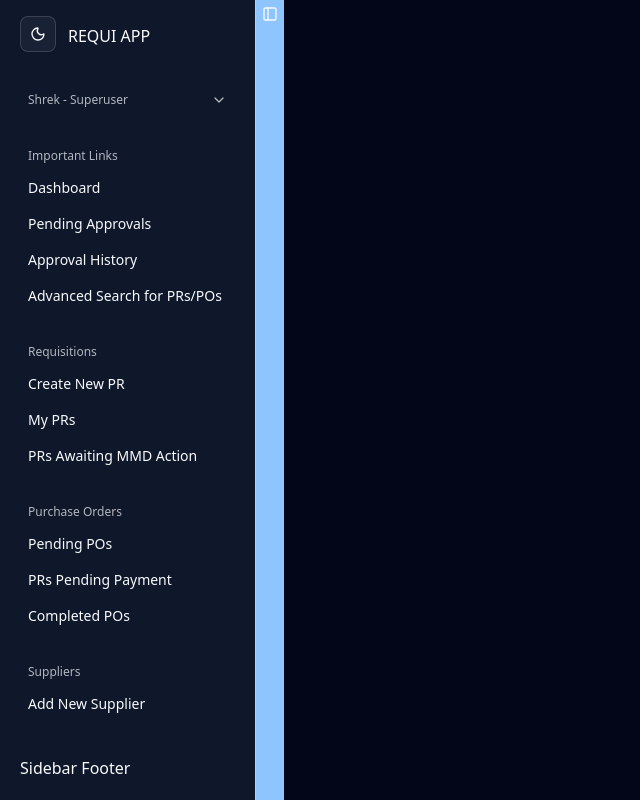
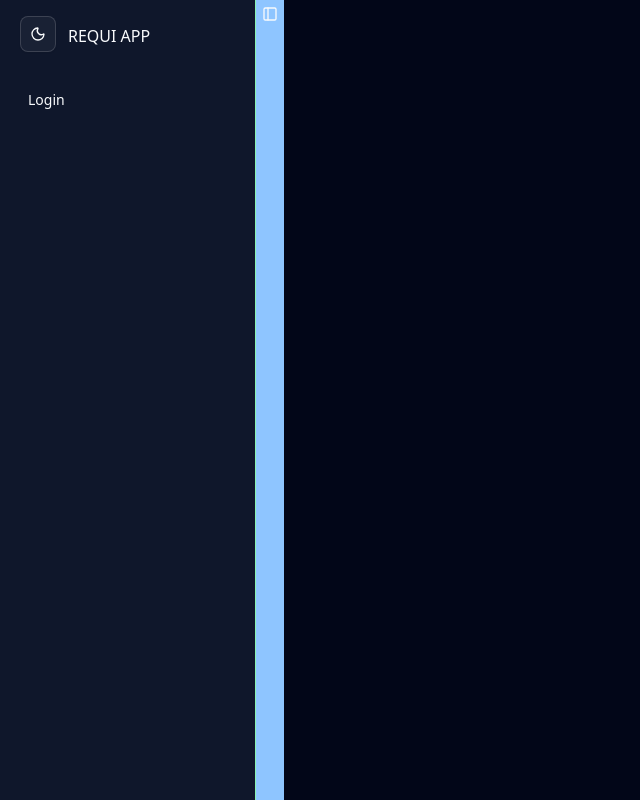
Before and after one commit to yl-ang-hub/project-requi, a React (Vite) app in the folder client/: page / in a window 1280 px wide. Shown: the whole page, without its empty margins (0-640 px from the left). Built offline with nearby package versions, Linux system fonts and the light colour scheme.

Commit message:
Added customised NavBar views based on roles

```diff
--- a/client/src/App.jsx
+++ b/client/src/App.jsx
@@ -18,6 +18,7 @@ function App() {
   const [accessToken, setAccessToken] = useState("");
   const [userId, setUserId] = useState("");
   const [role, setRole] = useState("");
+  const [name, setName] = useState("");
 
   return (
     <ThemeProvider defaultTheme="dark" storageKey="vite-ui-theme">
@@ -29,6 +30,8 @@ function App() {
           setRole,
           userId,
           setUserId,
+          name,
+          setName,
         }}>
         <div className="flex">
           <div className="max-w-sm">
--- a/client/src/components/Logout.jsx
+++ b/client/src/components/Logout.jsx
@@ -12,7 +12,7 @@ const Logout = () => {
     authCtx.setAccessToken("");
     authCtx.setUserId("");
     authCtx.setRole("");
-    navigate("/");
+    navigate("/login");
     // to empty all states and contexts for next user
     window.location.reload(true);
   }, []);
--- a/client/src/components/NavBar.jsx
+++ b/client/src/components/NavBar.jsx
@@ -20,11 +20,16 @@ import {
   CollapsibleContent,
   CollapsibleTrigger,
 } from "@/components/ui/collapsible";
+import { use } from "react";
+import AuthCtx from "./context/authContext";
 
 export default function NavBar(props) {
+  const authCtx = use(AuthCtx);
+  const isAuthenticated = authCtx.accessToken.length > 0;
+
   return (
     <SidebarProvider className="bg-green-300">
-      <AppSidebar />
+      {isAuthenticated ? <AppSidebar /> : <GuestSidebar />}
       <main className="bg-blue-300">
         <SidebarTrigger />
       </main>
@@ -34,6 +39,8 @@ export default function NavBar(props) {
 }
 
 function AppSidebar() {
+  const authCtx = use(AuthCtx);
+
   return (
     <Sidebar>
       <SidebarHeader className="my-2 mx-3">
@@ -48,7 +55,7 @@ function AppSidebar() {
           <SidebarGroup>
             <SidebarGroupLabel asChild>
               <CollapsibleTrigger>
-                Shrek - Superuser
+                {`${authCtx.name} (${authCtx.role})`}
                 <ChevronDown className="ml-auto transition-transform group-data-[state=open]/collapsible:rotate-180" />
               </CollapsibleTrigger>
             </SidebarGroupLabel>
@@ -87,6 +94,8 @@ function AppSidebar() {
                   <Link to="/">Dashboard</Link>
                 </SidebarMenuButton>
               </SidebarMenuItem>
+              {authCtx.role !== "Staff" ? (
+                <>
                   <SidebarMenuItem>
                     <SidebarMenuButton asChild>
                       <Link to="/approvals/pending">Pending Approvals</Link>
@@ -97,6 +106,10 @@ function AppSidebar() {
                       <Link to="/">Approval History</Link>
                     </SidebarMenuButton>
                   </SidebarMenuItem>
+                </>
+              ) : (
+                ""
+              )}
               <SidebarMenuItem>
                 <SidebarMenuButton asChild>
                   <Link to="/">Advanced Search for PRs/POs</Link>
@@ -121,16 +134,24 @@ function AppSidebar() {
                   <Link to="/">My PRs</Link>
                 </SidebarMenuButton>
               </SidebarMenuItem>
+              {authCtx.role.includes("MMD") ||
+              authCtx.role === "System Admin" ? (
                 <SidebarMenuItem>
                   <SidebarMenuButton asChild>
                     <Link to="/">PRs Awaiting MMD Action</Link>
                   </SidebarMenuButton>
                 </SidebarMenuItem>
+              ) : (
+                ""
+              )}
             </SidebarMenu>
           </SidebarGroupContent>
         </SidebarGroup>
 
         {/* PURCHASE ORDERS NAV - only for MMD & Finance */}
+        {authCtx.role.includes("Finance") ||
+        authCtx.role.includes("MMD") ||
+        authCtx.role === "System Admin" ? (
           <SidebarGroup>
             <SidebarGroupLabel>Purchase Orders</SidebarGroupLabel>
             <SidebarGroupContent>
@@ -153,8 +174,12 @@ function AppSidebar() {
               </SidebarMenu>
             </SidebarGroupContent>
           </SidebarGroup>
+        ) : (
+          ""
+        )}
 
         {/* SUPPLIERS NAV */}
+        {authCtx.role.includes("MMD") || authCtx.role === "System Admin" ? (
           <SidebarGroup>
             <SidebarGroupLabel>Suppliers</SidebarGroupLabel>
             <SidebarGroupContent>
@@ -172,8 +197,12 @@ function AppSidebar() {
               </SidebarMenu>
             </SidebarGroupContent>
           </SidebarGroup>
+        ) : (
+          ""
+        )}
 
         {/* ADMIN NAV */}
+        {authCtx.role === "IT Officer" || authCtx.role === "System Admin" ? (
           <SidebarGroup>
             <SidebarGroupLabel>Administration</SidebarGroupLabel>
             <SidebarGroupContent>
@@ -201,6 +230,9 @@ function AppSidebar() {
               </SidebarMenu>
             </SidebarGroupContent>
           </SidebarGroup>
+        ) : (
+          ""
+        )}
       </SidebarContent>
 
       <SidebarFooter className="my-3 mx-3">
@@ -210,3 +242,30 @@ function AppSidebar() {
     </Sidebar>
   );
 }
+
+function GuestSidebar() {
+  return (
+    <Sidebar>
+      <SidebarHeader className="my-2 mx-3">
+        <div>
+          <ModeToggle />
+          <span className="ml-3">REQUI APP</span>
+        </div>
+      </SidebarHeader>
+
+      <SidebarContent className="my-2 mx-3">
+        <SidebarGroup>
+          <SidebarGroupContent>
+            <SidebarMenu>
+              <SidebarMenuItem>
+                <SidebarMenuButton asChild>
+                  <Link to="/login">Login</Link>
+                </SidebarMenuButton>
+              </SidebarMenuItem>
+            </SidebarMenu>
+          </SidebarGroupContent>
+        </SidebarGroup>
+      </SidebarContent>
+    </Sidebar>
+  );
+}
--- a/client/src/pages/Dashboard.jsx
+++ b/client/src/pages/Dashboard.jsx
@@ -24,6 +24,7 @@ const Dashboard = () => {
         if (decoded) {
           authCtx.setUserId(decoded.id);
           authCtx.setRole(decoded.role);
+          authCtx.setName(decoded.name);
         }
       } catch (e) {
         console.error(e.message);
--- a/client/src/pages/Login.jsx
+++ b/client/src/pages/Login.jsx
@@ -37,6 +37,7 @@ const Login = () => {
       if (decoded) {
         authCtx.setUserId(decoded.id);
         authCtx.setRole(decoded.role);
+        authCtx.setName(decoded.name);
       }
       navigate("/dashboard");
     } catch (e) {
@@ -68,6 +69,7 @@ const Login = () => {
         if (decoded) {
           authCtx.setUserId(decoded.id);
           authCtx.setRole(decoded.role);
+          authCtx.setName(decoded.name);
         }
         navigate("/dashboard");
       } catch (e) {
--- a/client/src/pages/PRCreate.jsx
+++ b/client/src/pages/PRCreate.jsx
@@ -203,6 +203,7 @@ const PRCreate = () => {
         if (decoded) {
           authCtx.setUserId(decoded.id);
           authCtx.setRole(decoded.role);
+          authCtx.setName(decoded.name);
         }
       } catch (e) {
         console.error(e.message);
```
Lines whose indentation alone changed are shown as unchanged.
